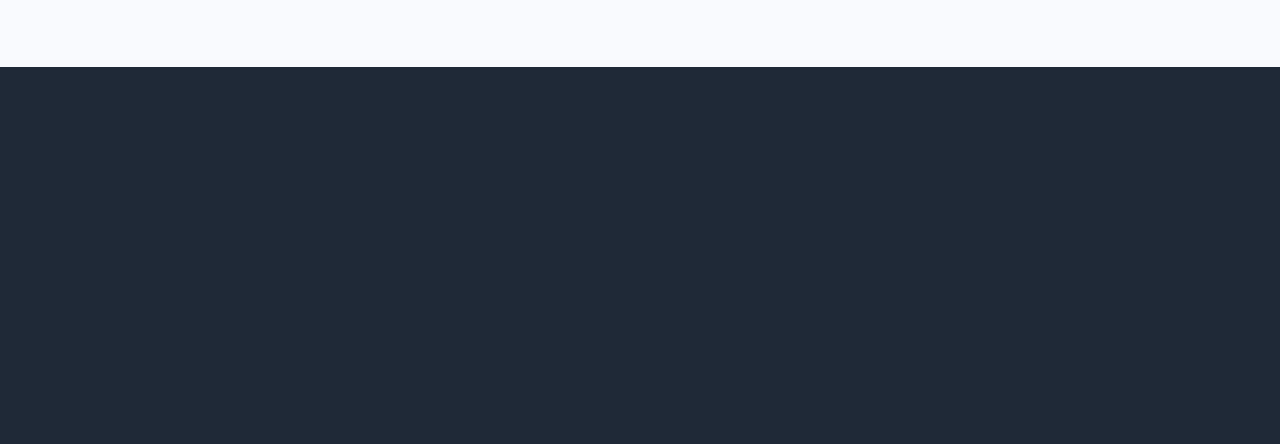
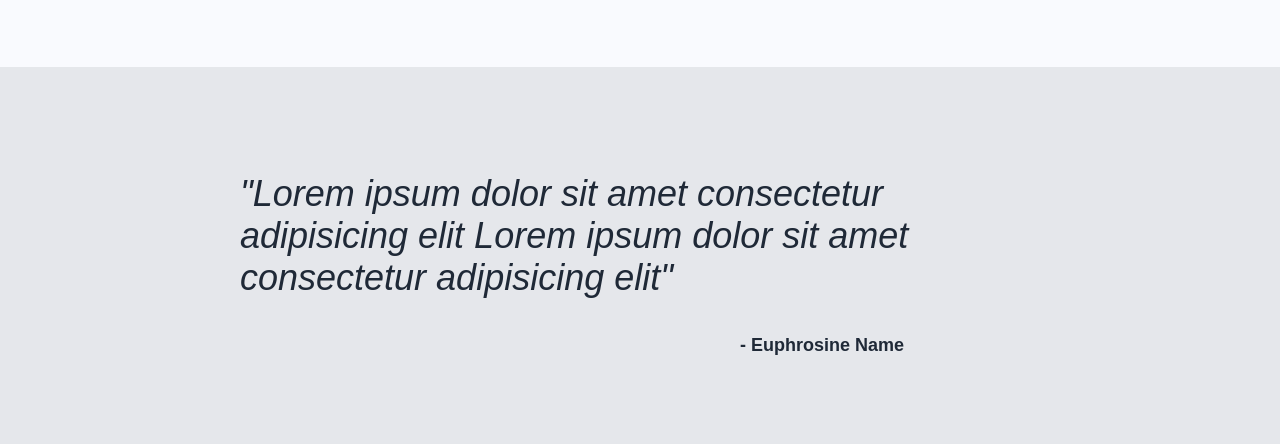
Before and after one commit to Euphrosine/landing-page, a plain HTML site: page index.html in a window 1280 px wide. Shown: the part 1171-1615 px from the top of the page. Before the commit the page ends 1238 px from the top, so only its background shows below. Drawn offline with Linux system fonts and the light colour scheme.

Commit message:
new section added and its style

```diff
--- a/index.html
+++ b/index.html
@@ -58,5 +58,11 @@
         <p class="description">Lorem ipsum dolor sit amet consectetur adipisicing elit. Iste asperiores expedita</p>
     </div>
   </section>
+  <section class="quote-section">
+    <div class="quote-container">
+      <p class="quote-text">"Lorem ipsum dolor sit amet consectetur adipisicing elit Lorem ipsum dolor sit amet consectetur adipisicing elit"</p>
+      <p class="quote-author">- Euphrosine Name</p>
+    </div>
+  </section>
 </body>
 </html>
--- a/style.css
+++ b/style.css
@@ -130,3 +130,26 @@ body {
   .description {
     color: #1F2937;
   }
+  .quote-section {
+    background-color: #E5E7EB;
+    padding: 70px 0;
+    align-items: center;
+  }
+
+  .quote-container {
+    max-width: 800px;
+    margin: 0 auto;
+  }
+
+  .quote-text {
+    font-size: 36px;
+    font-style: italic;
+    color: #1F2937;
+  }
+
+  .quote-author {
+    font-size: 18px;
+    color: #1F2937;
+    margin-left: 500px;
+    font-weight: bold;
+  }
```
